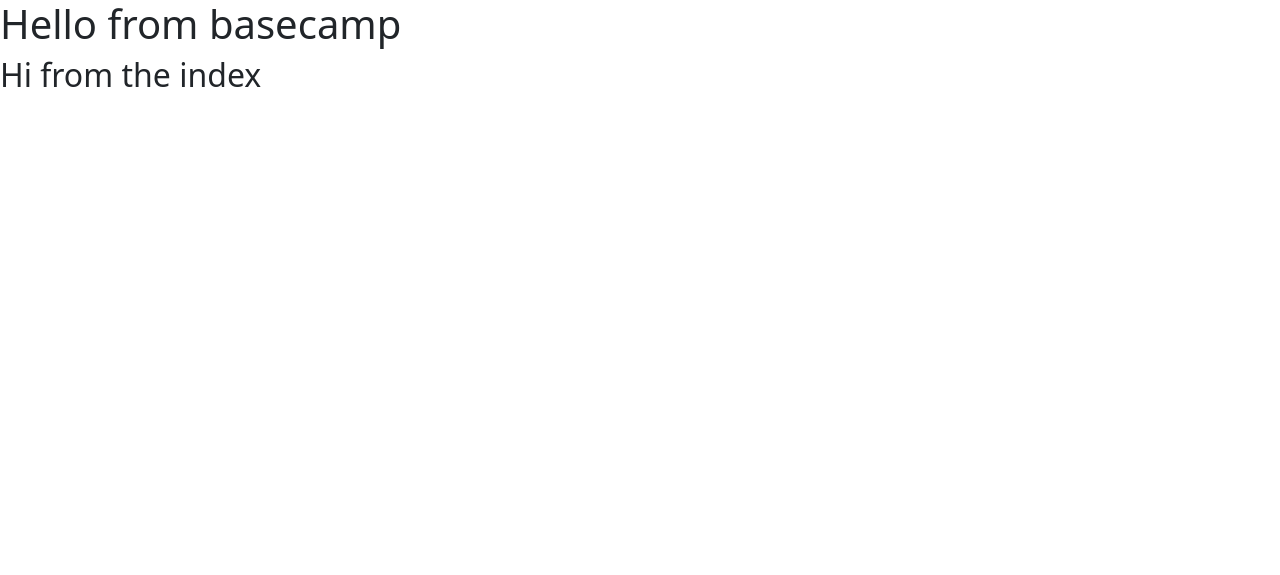
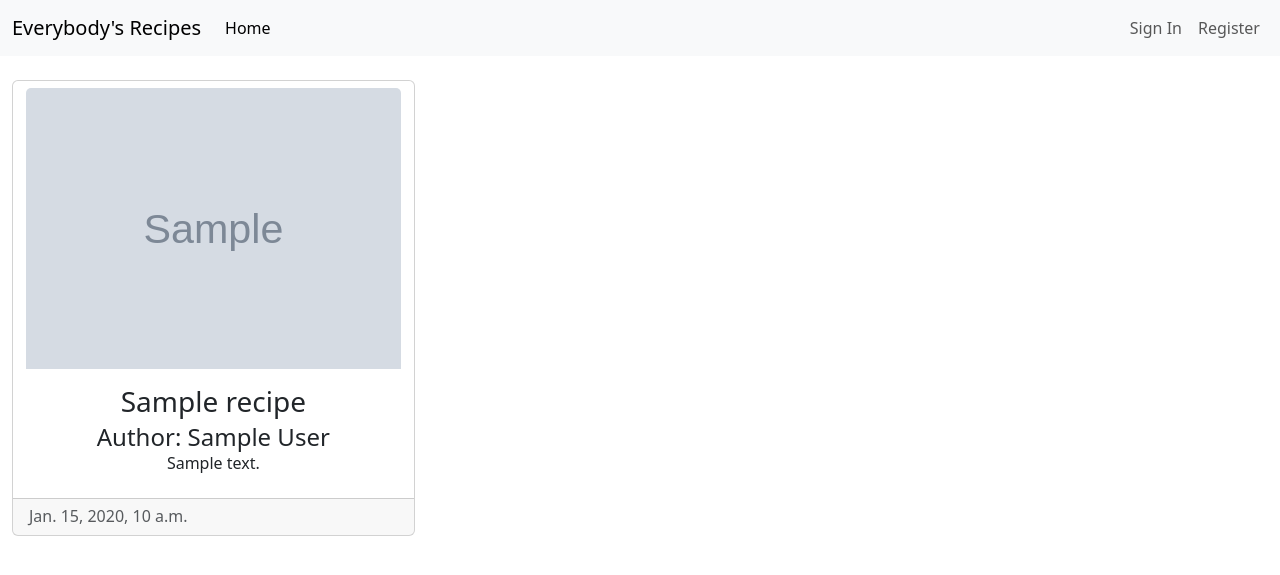
Before and after one commit to jp-clarke/everybodys-recipes, a Django app: template templates/index.html in a window 1280 px wide. Shown: the top 575 px of the page. Run offline with Django 3.2, Linux system fonts and the light colour scheme; the template is opened without the code that fills it: most values are stand-ins (such as "Sample title", 1, 10 or a date in 2020); grey boxes marked "Sample" are stand-in pictures; data that the repository does not hold is empty; parts of the project's set-up code (start-up, migrations or seed data) failed here and were passed over.

Commit message:
Add pagination to index.html

```diff
--- a/everybodys_recipes/settings.py
+++ b/everybodys_recipes/settings.py
@@ -158,7 +158,7 @@ USE_TZ = True
 
 STATIC_URL = '/static/'
 STATICFILES_STORAGE = 'cloudinary_storage.storage.StaticHashedCloudinaryStorage'
-STATICFILES_DIRS = [os.path.join(BASE_DIR, 'static')]
+STATICFILES_DIRS = [os.path.join(BASE_DIR, 'static'),]
 STATIC_ROOT = os.path.join(BASE_DIR, 'staticfiles')
 
 MEDIA_URL = '/media/'
--- /dev/null
+++ b/static/css/style.css
@@ -0,0 +1,3 @@
+.btn {
+    z-index: 1;
+}
--- a/templates/base.html
+++ b/templates/base.html
@@ -1,3 +1,5 @@
+{% load static %}
+
 <!DOCTYPE html>
 <html lang="en">
 <head>
@@ -12,7 +14,57 @@
 </head>
 <body>
 
-    <h1>Hello from basecamp</h1>
+    <!-- Navigation based on bootstrap navbar
+    https://getbootstrap.com/docs/5.3/components/navbar -->
+
+    <nav class="navbar navbar-expand-lg bg-body-tertiary">
+        <div class="container-fluid">
+          <a class="navbar-brand" href="#">Everybody's Recipes</a>
+          <button class="navbar-toggler" type="button" data-bs-toggle="collapse" data-bs-target="#navbarSupportedContent"
+          aria-controls="navbarSupportedContent" aria-expanded="false" aria-label="Toggle navigation">
+            <span class="navbar-toggler-icon"></span>
+          </button>
+          <div class="collapse navbar-collapse" id="navbarSupportedContent">
+            <ul class="navbar-nav me-auto mb-2 mb-lg-0">
+              <li class="nav-item">
+                <a class="nav-link active" aria-current="page" href="#">Home</a>
+              </li>
+              <!-- <li class="nav-item">
+                <a class="nav-link" href="#">Sign In</a>
+              </li>
+              <li class="nav-item">
+                <a class="nav-link" href="#">Register</a>
+              </li>
+              <li class="nav-item dropdown">
+                <a class="nav-link dropdown-toggle" href="#" role="button" data-bs-toggle="dropdown" aria-expanded="false">
+                  Dropdown
+                </a>
+                <ul class="dropdown-menu">
+                  <li><a class="dropdown-item" href="#">Action</a></li>
+                  <li><a class="dropdown-item" href="#">Another action</a></li>
+                  <li><hr class="dropdown-divider"></li>
+                  <li><a class="dropdown-item" href="#">Something else here</a></li>
+                </ul>
+              </li>
+              <li class="nav-item">
+                <a class="nav-link disabled">Disabled</a>
+              </li> -->
+            </ul>
+            <!-- <form class="d-flex" role="search">
+                <input class="form-control me-2" type="search" placeholder="Search" aria-label="Search">
+                <button class="btn btn-outline-success" type="submit">Search</button>
+            </form> -->
+            <ul class="navbar-nav ms-auto mb-2 mb-lg-0">
+              <li class="nav-item">
+                <a class="nav-link" href="#">Sign In</a>
+              </li>
+              <li class="nav-item">
+                <a class="nav-link" href="#">Register</a>
+              </li>
+            </ul>
+          </div>
+        </div>
+    </nav>
 
     <main>
         {% block content %}
--- a/templates/index.html
+++ b/templates/index.html
@@ -1,7 +1,44 @@
-{% extends "base.html" %}
+{% extends 'base.html' %}
 
 {% block content %}
 
-    <h2>Hi from the index</h2>
+
+<div class="container-fluid">
+    <div class="row mt-4">
+        {% for recipe in recipe_list %}
+        <div class="col-md-4">
+            <div class="card mb-4">
+                <a href="#" class="btn">
+                    <img src="{{ recipe.recipe_photo.url }}" class="card-img-top" alt="...">
+                    <div class="card-body">
+                        <h3 class="card-title">{{ recipe.title }}</h3>
+                        <h4 class="card-subtitle">Author: {{ recipe.author }}</h4>
+                        <p class="card-text">{{ recipe.description | safe }}</p>
+                    </div>
+                </a>
+                <div class="card-footer">
+                    <p class="card-text text-muted h6">{{ recipe.date_created }}</p>
+                </div>
+            </div>
+        </div>
+        {% if forloop.counter|divisibleby:3 %}
+    </div>
+    <div class="row mt-4">
+        {% endif %}
+        {% endfor %}
+    </div>
+    {% if is_paginated %}
+    <nav aria-label="Page navigation">
+        <ul class="pagination justify-content-center">
+            {% if page_obj.has_previous %}
+            <li><a href="?page={{ page_obj.previous_page_number }}" class="page-link">&laquo; PREV </a></li>
+            {% endif %}
+            {% if page_obj.has_next %}
+            <li><a href="?page={{ page_obj.next_page_number }}" class="page-link"> NEXT &raquo;</a></li>
+            {% endif %}
+        </ul>
+    </nav>
+    {% endif %}
+</div>
 
 {% endblock %}
```
Also changed, not shown: blog/urls.py (line endings or trailing spaces).
